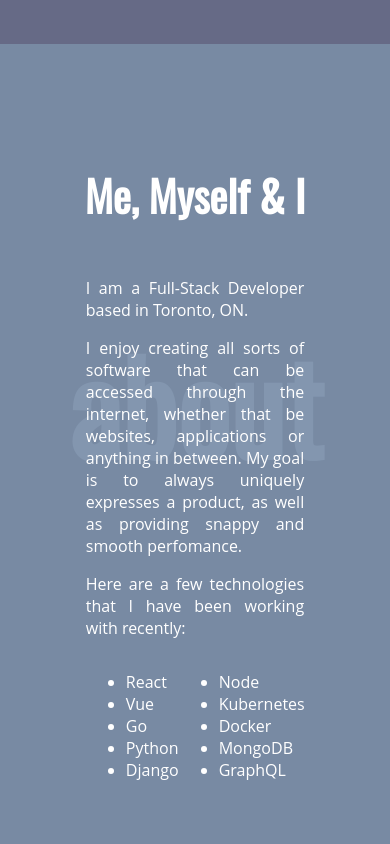
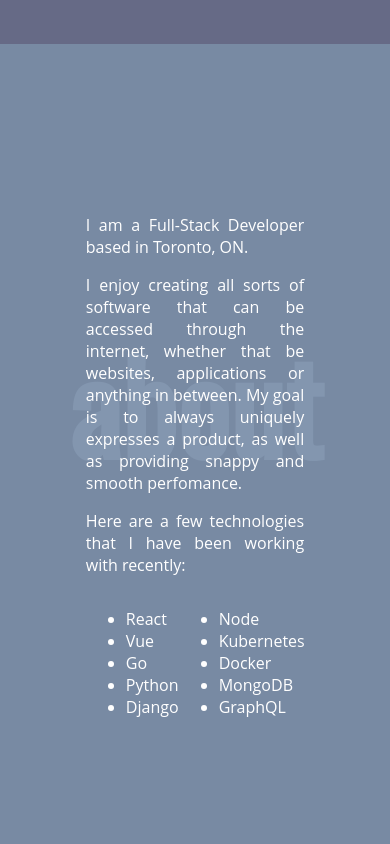
Before and after one commit to NikAtNight/oldportfolio, a React (Create React App) app: page / in a window 390 px wide. Shown: the part 800-1644 px from the top of the page. Built offline with nearby package versions, Linux system fonts and the light colour scheme.

Commit message:
Fixed centering issues on about section.

```diff
--- a/src/components/About/About.js
+++ b/src/components/About/About.js
@@ -11,7 +11,7 @@ const About = () => {
                         <h1 className="about"> about </h1>
                     </div>
                     <div className="about-container animate__animated animate__fadeIn">
-                        <h1> Me, Myself & I</h1>
+                        {/* <h1> Me, Myself & I</h1> */}
                         <div className="about-layout">
                             <div className="about-content">
                                 <p>
--- a/src/components/About/about.css
+++ b/src/components/About/about.css
@@ -7,11 +7,12 @@
 }
 
 .about-container {
-    position: absolute;
     width: 100%;
     height: 100%;
-    text-align: center;
     color: white;
+    display: flex;
+    align-items: center;
+    justify-content: center;
 }
 
 .about-container h1 {
@@ -35,6 +36,7 @@
 }
 
 .recent-techs {
+    width: 75%;
     display: flex;
     justify-content: space-around;
 }
@@ -77,6 +79,7 @@
     }
 
     .about-picture {
+        padding-top: 20px;
         margin: 0 auto;
         width: 20%;
     }
--- a/src/components/Contact/contact.css
+++ b/src/components/Contact/contact.css
@@ -23,7 +23,7 @@
 }
 
 .contact-container p {
-    font-size: 18pt;
+    font-size: 16pt;
     width: 50%;
     margin: 0 auto;
     font-family: 'Open Sans', sans-serif;
@@ -37,7 +37,7 @@
     font-family: Oswald;
     font-size: 12pt;
     cursor: pointer;
-    margin-top: 45px;
+    margin-top: 55px;
 }
 
 .contact-container button:hover {
```
